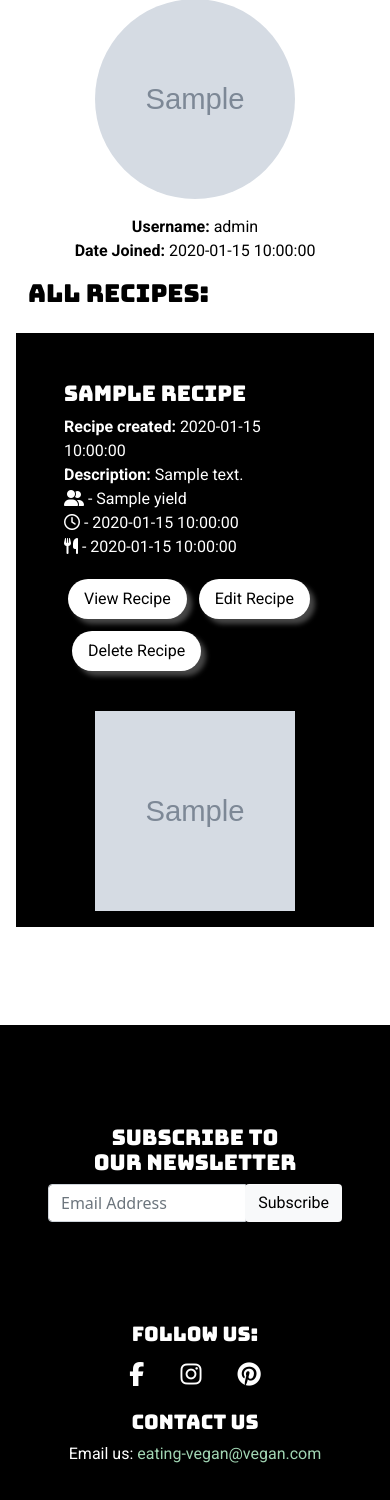
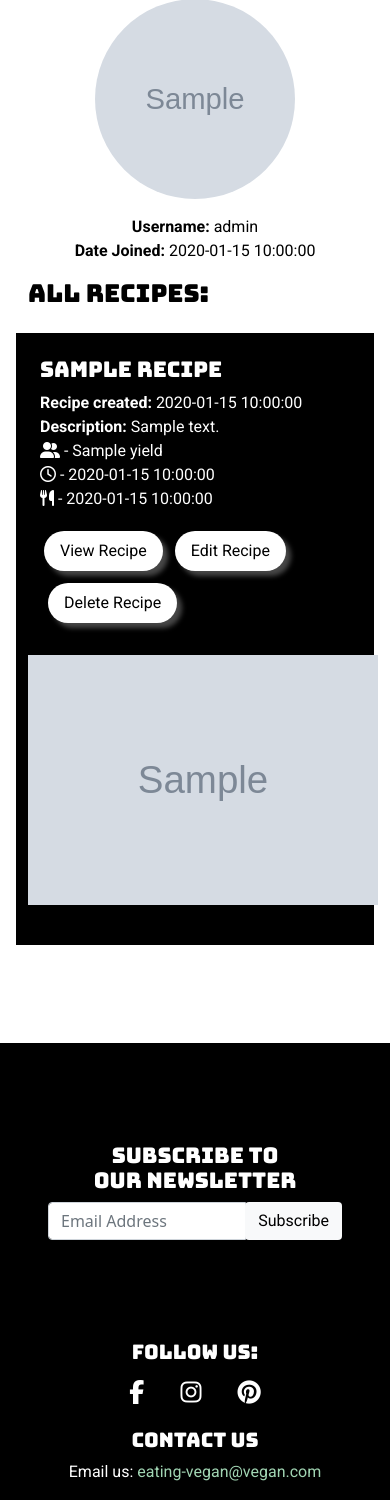
Before and after one commit to Alicepinch/everything-vegan, a Flask app: page /profile/admin in a window 390 px wide. Shown: the part 125-1625 px from the top of the page. Before the commit the page ends 1588 px from the top, so only its background shows below. Run offline with Flask 2, Linux system fonts and the light colour scheme; the visitor is signed in with stand-in values (Sample User, id 1); grey boxes marked "Sample" are stand-in pictures; a database or web service that is not in the repository returns one stand-in record (values such as "Sample title"); some libraries are stand-ins or nearby versions.

Commit message:
Styling for profile recipe card updated

```diff
--- a/static/css/style.css
+++ b/static/css/style.css
@@ -459,20 +459,20 @@ button {
 
 .profile-recipe-card {
     background: #000;
-    padding: 1rem;
     margin-bottom: 2rem;
 }
 
 .profile-recipe-info {
-    padding: 2rem;
+    padding: 2.5rem 0rem 2.5rem 2.5rem;
 }
 
+
 .profile-recipe-image {
-    display: inline;
-    width: 200px;
-    height: 200px;
+    width: 250px;
+    height: 250px;
     object-fit: cover;
-    margin-top: 1rem;
+    margin-top: 2.5rem;
+    margin-bottom: 2.5rem;
 }
 
 .profile-photo {
@@ -652,10 +652,6 @@ footer a:hover {
         height: 400px;
     }
 
-    .profile-recipe-image {
-        margin: 0;
-    }
-
     .recipe-page-image {
         width: 90%;
         height: 400px;
@@ -668,6 +664,15 @@ footer a:hover {
     .profile-information {
         padding: 50px 0;
         margin: 1rem;
+    }
+
+    .profile-recipe-info {
+    padding: 1.5rem;
+    }
+
+    .profile-recipe-image {
+        width: 350px;
+        margin-top: 0;
     }
 
     .delete-modal-content {
--- a/templates/profile.html
+++ b/templates/profile.html
@@ -85,7 +85,7 @@
                 {% endif %}
                 {% for recipe in recipes %}
                 <div class="profile-recipe-card row">
-                    <div class="col-12 col-md-7 profile-recipe-info">
+                    <div class="col-12 col-lg-6 col-md-12 profile-recipe-info">
                         <h4 class="recipe-name">{{ recipe.recipe_name }}</h4>
                         <p class="recipe-description">
                             <strong>Recipe created:</strong> {{ recipe.date_created }} <br>
@@ -99,7 +99,7 @@
                             Recipe </a>
                         <button class="btn btn-white recipe-btn">Delete Recipe</button>
                     </div>
-                    <div class="col-12 col-md-5 text-center">
+                    <div class="col-12 col-lg-6 col-md-12 text-center">
                         <img class="profile-recipe-image" src="{{ recipe.img_url }}" alt="{{ recipe.recipe_name }}">
                     </div>
 
```
